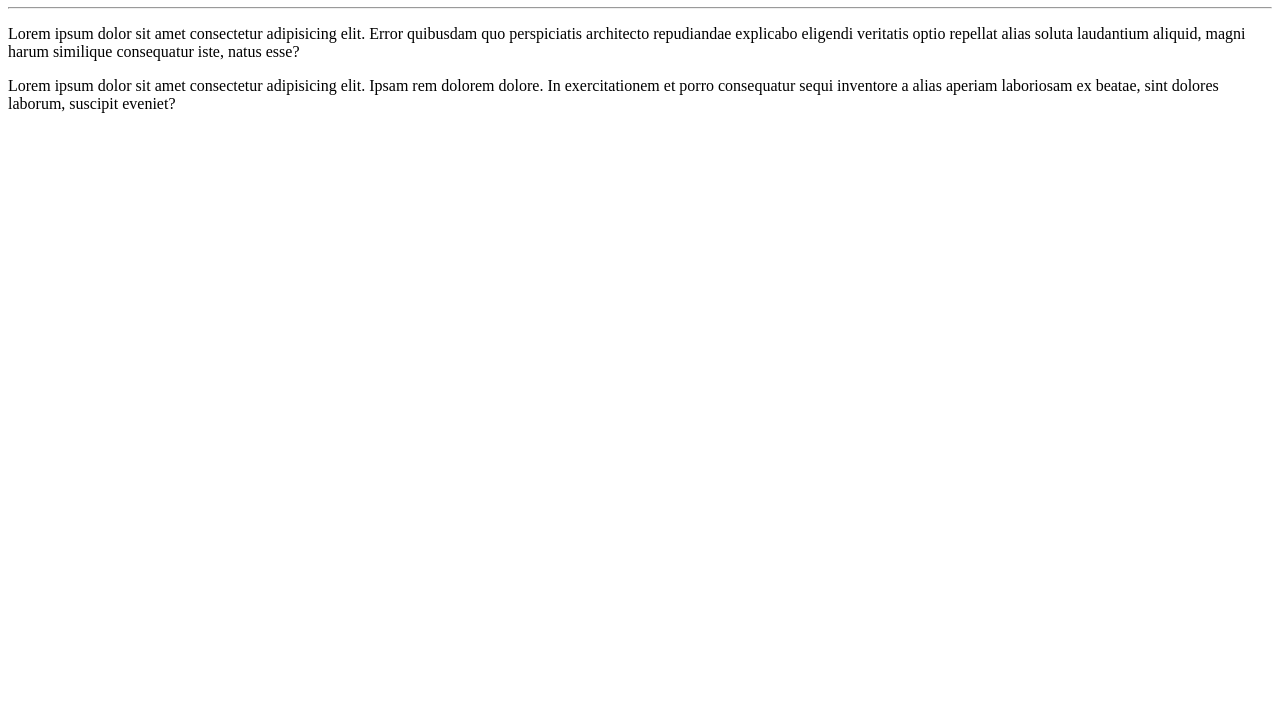
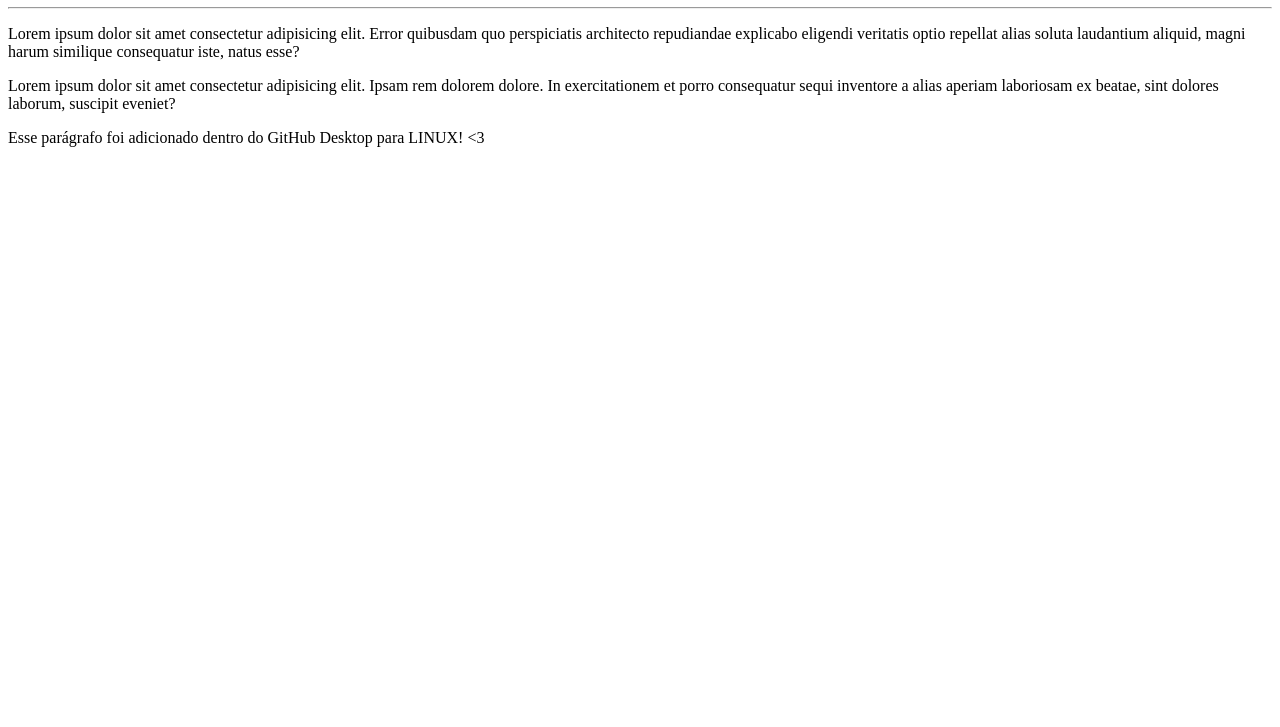
Before and after one commit to walysson-silva/Ola-Mundo, a plain HTML site: page site-exemplo/index.html in a window 1280 px wide. Shown: the part 73-800 px from the top of the page. Drawn offline with Linux system fonts and the light colour scheme.

Commit message:
Mudei o arquivo index

```diff
--- a/site-exemplo/index.html
+++ b/site-exemplo/index.html
@@ -15,7 +15,9 @@
     <p>
         Lorem ipsum dolor sit amet consectetur adipisicing elit. Ipsam rem dolorem dolore. In exercitationem et porro consequatur sequi inventore a alias aperiam laboriosam ex beatae, sint dolores laborum, suscipit eveniet?
     </p>
-
+    <p>
+        Esse parágrafo foi adicionado dentro do GitHub Desktop para LINUX! &lt;3
+    </p>
 
 </body>
 </html>
```
